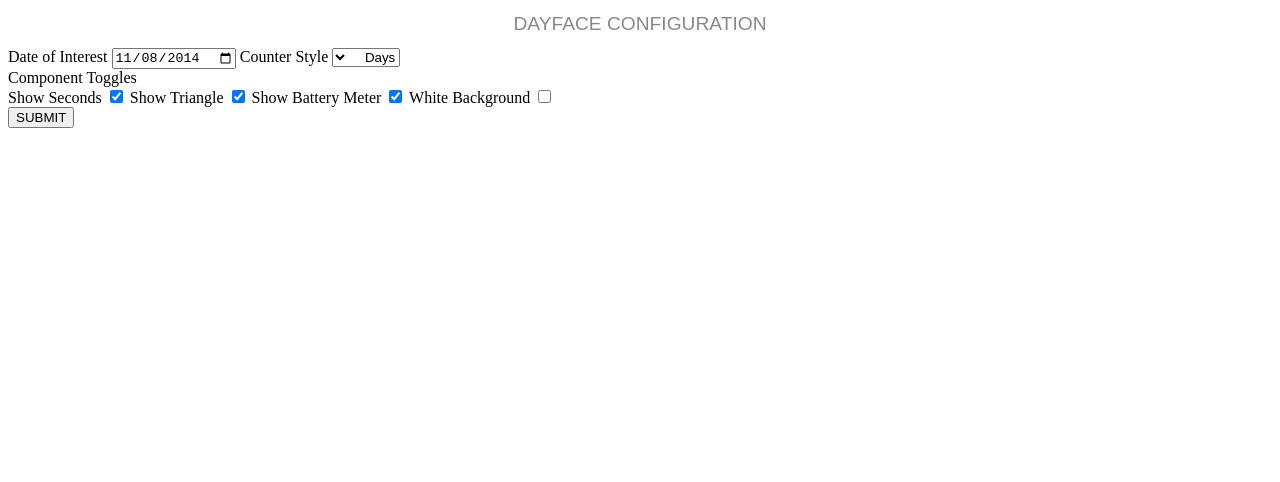
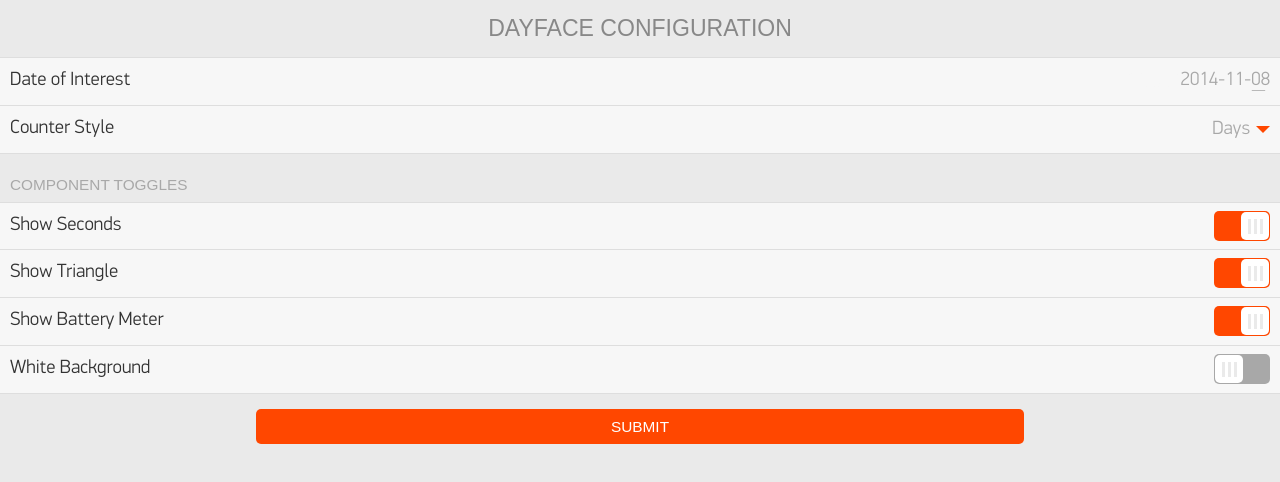
Before and after one commit to willwoz/Serenity, a website: page index.html in a window 1280 px wide. Drawn offline with nearby package versions, Linux system fonts and the light colour scheme; files that its build step writes are made by us from their sources.

Commit message:
Update index.html

```diff
--- a/index.html
+++ b/index.html
@@ -3,8 +3,8 @@
 <head>
     <meta charset="UTF-8">
     <title></title>
-    <link rel='stylesheet' type='text/css' href='/DayFace/bower_components/Slate/dist/css/slate.min.css'>
-    <link rel='stylesheet' type='text/css' href='/DayFace/css/style.css'>
+    <link rel='stylesheet' type='text/css' href='/Serenity/bower_components/Slate/dist/css/slate.min.css'>
+    <link rel='stylesheet' type='text/css' href='/Serenity/css/style.css'>
 </head>
 <body>
     <div class='item-container'>
@@ -56,7 +56,7 @@
             <input id="submitButton" type="button" class="item-button" value="SUBMIT">
         </div>
     </div>
-    <script src='/DayFace/bower_components/Slate/dist/js/slate.min.js'></script>
-    <script src='/DayFace/js/main.js'></script>
+    <script src='/Serenity/bower_components/Slate/dist/js/slate.min.js'></script>
+    <script src='/Serenity/js/main.js'></script>
 </body>
 </html>
```
